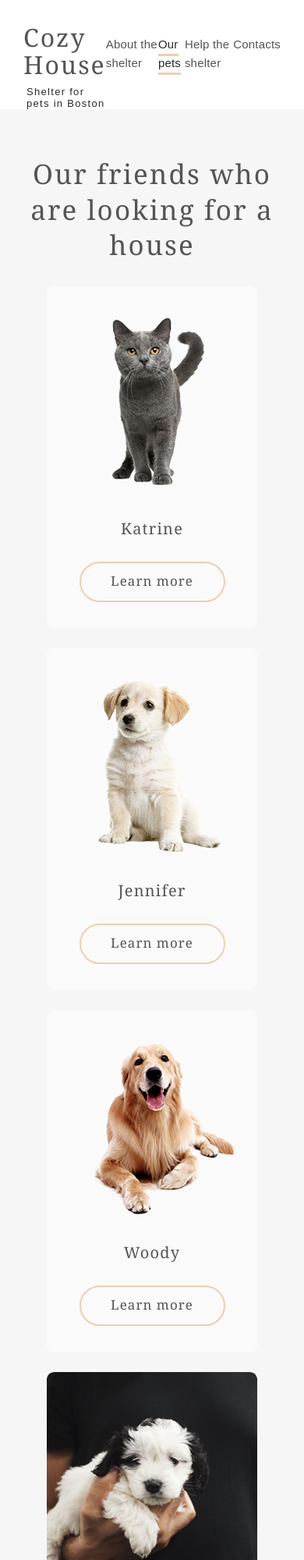
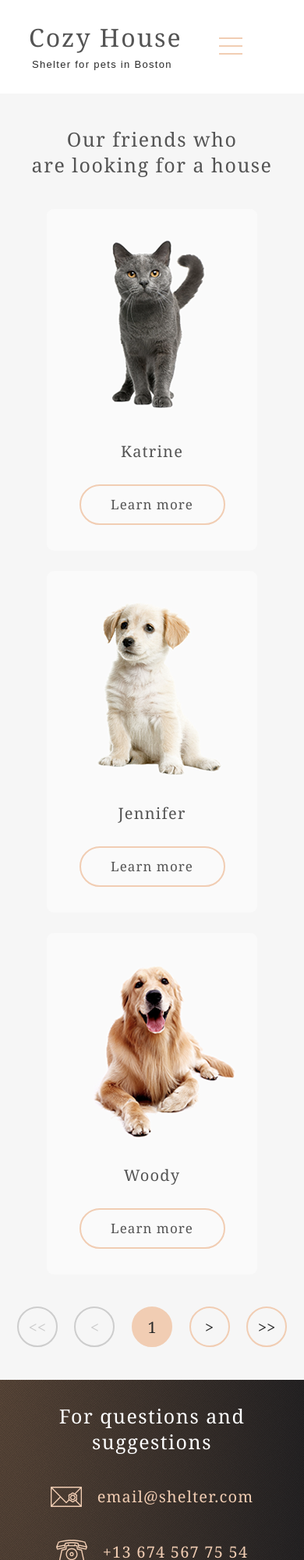
Before and after one commit to Torondil/rs-portfolio, a plain HTML site: page mkdir shelter/pages/pets/pets.html in a window 390 px wide. Shown: the top 2000 px of the page at 78% size. Drawn offline with Linux system fonts and the light colour scheme.

Commit message:
feat: add mobile media queriy on pets page

```diff
--- a/mkdir shelter/pages/pets/pets.css
+++ b/mkdir shelter/pages/pets/pets.css
@@ -31,6 +31,11 @@
   background: #FFFFFF;
   margin-top: 30px;
   margin-left: -35px;
+}
+
+.burger {
+  display: none;
+  cursor: pointer;
 }
 
 .logo {
@@ -354,3 +359,99 @@ a {
   }
 
 }
+
+@media (max-width: 767px) {
+  .wrapper {
+    align-items: center;
+    max-width: 21rem;
+    width: 100%;
+    padding: 0px 10px;
+  }
+
+  .burger {
+  display: block;
+  margin: 2px 42px 0 0;
+  }
+
+  .menu {
+    display: none;
+  }
+
+  .our-friends {
+    padding-bottom: 42px;
+  }
+
+  .our-friends__title, .help__title, .donat__title {
+    font-size: 25px;
+  }
+
+  .our-friends__title {
+    margin-top: 42px;
+  }
+
+  .our-friends__cards-container {
+    flex-direction: column;
+    margin-top: 41px;
+  }
+
+  .our-friends__card:nth-child(n+4) {
+    display: none;
+  }
+
+  .our-friends__slider-button {
+    margin: 0;
+    padding-bottom: 0;
+  }
+
+  .our-friends__slider-container {
+    margin-top: 15px;
+    justify-content: space-evenly;
+  }
+
+  .footer__title {
+    font-size: 25px;
+    letter-spacing: 0.06em;
+    text-align: center;
+  }
+
+  .footer__content {
+    align-items: center;
+  }
+
+  .footer__item-text {
+    width: 100%;
+  }
+
+  .footer__content:nth-child(2) {
+    margin-top: 41px;
+    margin-left: 0px;
+  }
+
+  .footer__adress1 {
+    margin-top: 29px;
+    margin-top: 35px;
+  }
+
+  .footer__adress2 a {
+    width: 100%;
+    align-items: center;
+  }
+
+  .footer__adress2 img {
+    width: 22px;
+    height: 50px;
+  }
+
+  .footer__adress2 {
+    margin-top: 28px;
+  }
+
+  .footer__adress2 {
+    margin: 29px 29px 0 0;
+  }
+
+  .footer__puppy {
+    margin-top: 34px;
+    margin-left: 22px;
+  }
+}
--- a/mkdir shelter/pages/pets/pets.html
+++ b/mkdir shelter/pages/pets/pets.html
@@ -12,6 +12,9 @@
       <div class="logo">
         <h1 class="logo__title">Cozy House</h1>
         <div class="logo__subtitle">Shelter for pets in Boston</div>
+      </div>
+      <div class="burger">
+            <img src="../../assets/images/Burger.png" alt="burger" class="burger__image">
       </div>
       <nav class="menu">
         <ul class="list">
```
